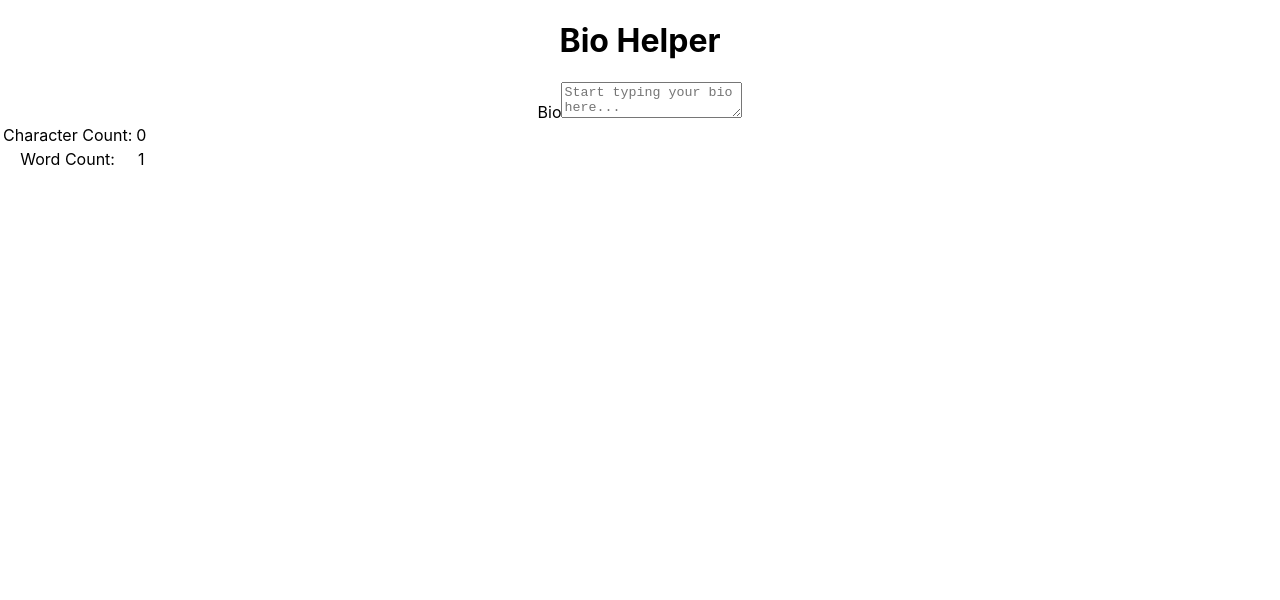
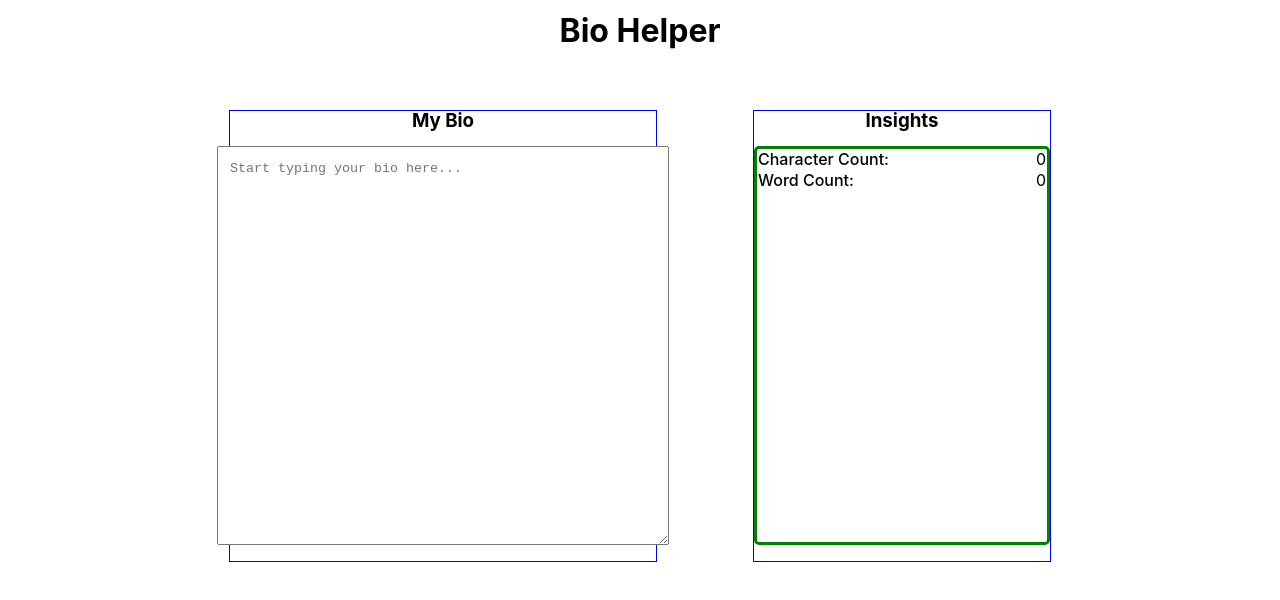
Before and after one commit to DruSerkes/bio-helper, a React (Create React App) app: page / in a window 1280 px wide. Shown: the top 600 px of the page. Built offline with nearby package versions, Linux system fonts and the light colour scheme.

Commit message:
Add styles - stopping point

```diff
--- a/src/App.css
+++ b/src/App.css
@@ -1,38 +1,75 @@
 .App {
   text-align: center;
+  display: flex;
+  flex-direction: column;
+  justify-content: flex-start;
+  align-items: center;
+  height: 100vh;
+  line-height: 1.2rem;
 }
 
-.App-logo {
-  height: 40vmin;
-  pointer-events: none;
+main {
+  display: flex;
+  flex-direction: row;
+  align-items: flex-start;
 }
 
-@media (prefers-reduced-motion: no-preference) {
-  .App-logo {
-    animation: App-logo-spin infinite 20s linear;
-  }
+h3 {
+  margin: 0;
 }
 
-.App-header {
-  background-color: #282c34;
-  min-height: 100vh;
+.UserInput,
+.Insights,
+.CounterTable {
   display: flex;
   flex-direction: column;
+  justify-content: flex-start;
   align-items: center;
-  justify-content: center;
-  font-size: calc(10px + 2vmin);
-  color: white;
+  margin: 3rem;
+  width: 75%;
+  height: 450px;
+  border: 1px solid blue;
 }
 
-.App-link {
-  color: #61dafb;
+.CounterTable {
+  display: flex;
+  flex-direction: column;
+  justify-content: flex-start;
+  align-items: flex-start;
+  min-width: 200px;
+  width: 100%;
+  margin: 1rem 3rem;
+  border: 3px solid green;
+  border-radius: 5px;
 }
 
-@keyframes App-logo-spin {
-  from {
-    transform: rotate(0deg);
-  }
-  to {
-    transform: rotate(360deg);
-  }
+label {
+  font-weight: bold;
+  font-size: 1.17rem;
 }
+
+textarea {
+  min-width: 400px;
+  width: 100%;
+  height: 100%;
+  margin: 1rem 0;
+  padding: 0.75rem;
+  line-height: 1.2rem;
+}
+
+table {
+  line-height: 1.2rem;
+}
+
+tbody {
+  width: 100%;
+}
+
+tr {
+  display: flex;
+  justify-content: space-between;
+}
+
+tr > td:first-child {
+  font-weight: 500;
+}
--- a/src/App.tsx
+++ b/src/App.tsx
@@ -19,8 +19,15 @@ export const App: React.FC = () => {
   return (
     <div className="App">
       <h1>Bio Helper</h1>
-      <UserInput input={bio} setInput={setBio} />
-      <CounterTable bio={bio} />
+      <main>
+        <UserInput input={bio} setInput={setBio} />
+        <div className="Insights">
+          <h3>Insights</h3>
+          <CounterTable bio={bio} />
+        </div>
+
+      </main>
+
     </div>
   );
 };
--- a/src/components/CounterTable.tsx
+++ b/src/components/CounterTable.tsx
@@ -6,17 +6,17 @@ interface CounterTableProps {
 
 export const CounterTable: React.FC<CounterTableProps> = ({ bio }) => {
   const characterCount = bio.length;
-  const wordCount = bio.split(' ').length;
+  const wordCount = bio.replace('\n', ' ').split(' ').filter(word => word.trim() !== '').length;
   return (
     <table className="CounterTable">
       <tbody>
         <tr>
-          <td>Character Count:</td>
-          <td>{characterCount}</td>
+          <td className="CounterTable-Left">Character Count:</td>
+          <td className="CounterTable-Right">{characterCount}</td>
         </tr>
         <tr>
-          <td>Word Count:</td>
-          <td>{wordCount}</td>
+          <td className="CounterTable-Left">Word Count:</td>
+          <td className="CounterTable-Right">{wordCount}</td>
         </tr>
       </tbody>
     </table>
--- a/src/components/UserInput.tsx
+++ b/src/components/UserInput.tsx
@@ -8,9 +8,9 @@ interface UserInputProps {
 export const UserInput: React.FC<UserInputProps> = ({ input, setInput }) => {
   const handleChange = (e: React.ChangeEvent<HTMLTextAreaElement>) => setInput(e.target.value);
   return (
-    <main className="UserInput">
-      <label htmlFor="bio">Bio</label>
+    <div className="UserInput">
+      <label htmlFor="bio">My Bio</label>
       <textarea id="bio" name="bio" placeholder="Start typing your bio here..." value={input} onChange={handleChange} />
-    </main>
+    </div>
   )
 };
```
